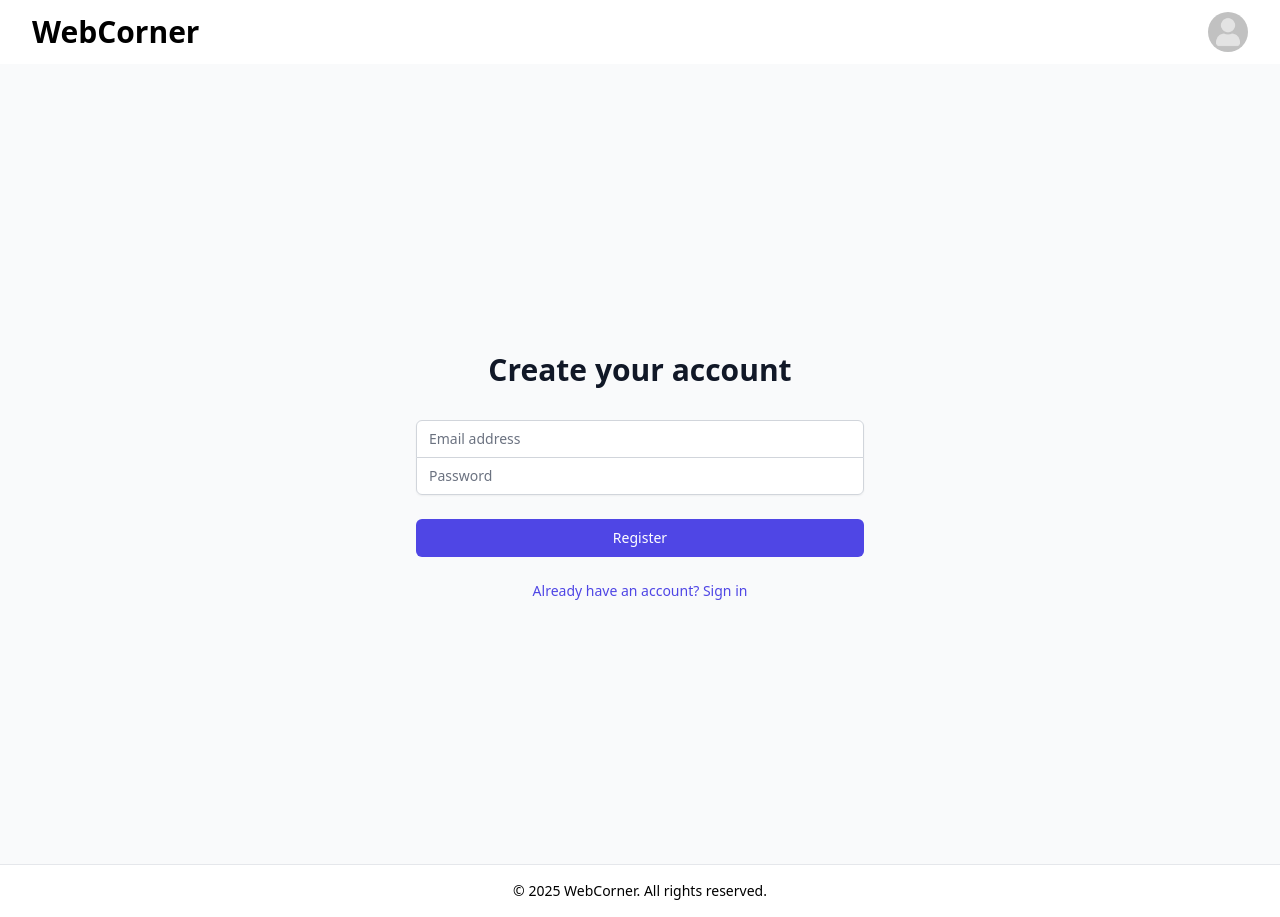
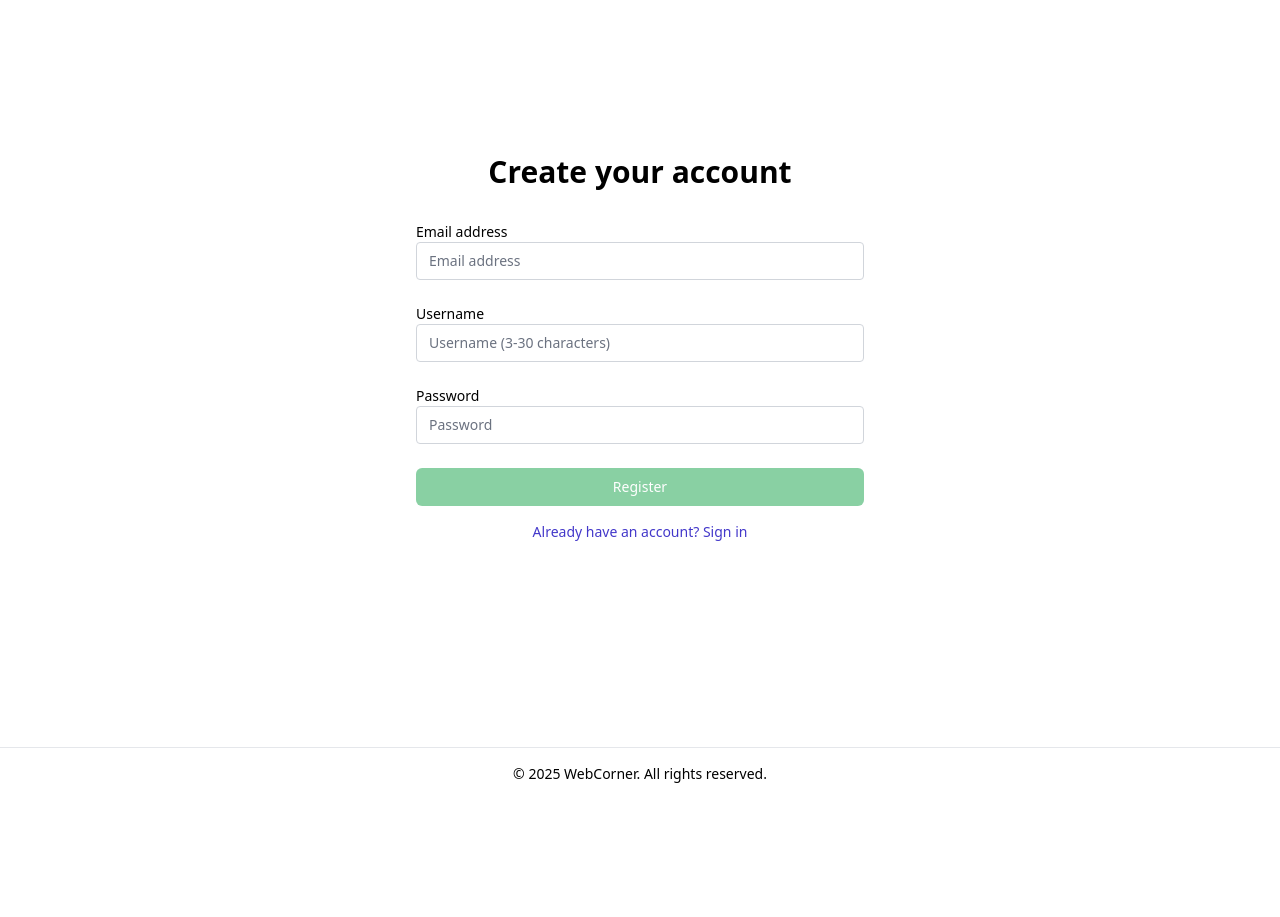
Before and after one commit to Git-Bread/WebCorner, a Nuxt app: page /register in a window 1280 px wide. After the commit the page ends 800 px from the top, so only its background shows below. Built offline with nearby package versions, Linux system fonts and the light colour scheme; no server answers.

Commit message:
heavy polish of registration and login pages aswell as connecting them for firebase, only step left on authentication is re-routing

```diff
--- /dev/null
+++ b/components/headers/NonAuthedHeader.vue
@@ -0,0 +1,17 @@
+<template>
+    <header class="shadow-md">
+      <div class="mx-auto px-4 sm:px-6 lg:px-8">
+        <div class="flex items-center justify-between h-16">
+          <!-- Site Title on the left -->
+          <div class="flex items-center">
+            <NuxtLink to="/">
+              <h1 class="text-3xl font-bold">WebCorner</h1>
+            </NuxtLink>
+          </div>
+
+          <!-- Empty space in the middle -->
+          <div class="flex-grow"></div>
+        </div>
+      </div>
+    </header>
+  </template>
--- /dev/null
+++ b/layouts/auth.vue
@@ -0,0 +1,17 @@
+<template>
+    <div class="default-layout min-h-screen flex flex-col">
+      <HeadersNonAuthedHeader />
+      <ClientOnly>
+      <main class="flex-grow">
+        <slot />
+      </main>
+      <StandardFooter />
+      </ClientOnly>
+    </div>
+  </template>
+
+  <script setup>
+import { HeadersNonAuthedHeader } from '#components';
+
+
+  </script>
--- a/pages/login.vue
+++ b/pages/login.vue
@@ -1,58 +1,52 @@
 <template>
-  <div class="min-h-screen flex items-center justify-center bg-gray-50 py-12 px-4 sm:px-6 lg:px-8">
+  <div class="min-h-[90vh] flex items-center justify-center py-12 px-4 sm:px-6 lg:px-8">
     <div class="max-w-md w-full space-y-8">
-      <div class="text-center">
-        <h2 class="mt-6 text-3xl font-extrabold text-gray-900">Sign in to your account</h2>
-      </div>
+      <h2 class="mt-6 text-3xl font-extrabold text-center">Sign in to your account</h2>
+
       <form class="mt-8 space-y-6" @submit.prevent="handleLogin">
-        <div class="rounded-md shadow-sm -space-y-px">
-          <div>
-            <label for="email-address" class="sr-only">Email address</label>
-            <input
-              id="email-address"
-              name="email"
-              type="email"
-              autocomplete="email"
-              required
-              v-model="email"
-              class="appearance-none rounded-none relative block w-full px-3 py-2 border border-gray-300 placeholder-gray-500 text-gray-900 rounded-t-md focus:outline-none focus:ring-indigo-500 focus:border-indigo-500 focus:z-10 sm:text-sm"
-              placeholder="Email address"
-            />
-          </div>
-          <div>
-            <label for="password" class="sr-only">Password</label>
-            <input
-              id="password"
-              name="password"
-              type="password"
-              autocomplete="current-password"
-              required
-              v-model="password"
-              class="appearance-none rounded-none relative block w-full px-3 py-2 border border-gray-300 placeholder-gray-500 text-gray-900 rounded-b-md focus:outline-none focus:ring-indigo-500 focus:border-indigo-500 focus:z-10 sm:text-sm"
-              placeholder="Password"
-            />
-          </div>
+        <!-- Email field -->
+        <div>
+          <label for="email-address" class="block text-sm font-medium">Email address</label>
+          <input id="email-address" name="email" type="email" autocomplete="email" required
+            placeholder="Email address" v-model="formData.email"
+            @blur="validateField('email')"
+            :class="[baseInputClass, errors.email ? errorClass : normalClass]"/>
+          <p v-if="errors.email" class="mt-1 text-sm text-red-600">{{ errors.email }}</p>
         </div>
 
-        <div v-if="error" class="text-red-500 text-sm">{{ error }}</div>
+        <!-- Password field -->
+        <div>
+          <label for="password" class="block text-sm font-medium">Password</label>
+          <input id="password" name="password" type="password" autocomplete="current-password" required
+            placeholder="Password" v-model="formData.password"
+            :class="[baseInputClass, errors.password ? errorClass : normalClass]"/>
+          <p v-if="errors.password" class="mt-1 text-sm text-red-600">{{ errors.password }}</p>
+        </div>
+
+        <!-- General error message -->
+        <div v-if="generalError" class="text-red-500 text-sm p-3 bg-red-50 border border-red-200 rounded flex">
+          <svg xmlns="http://www.w3.org/2000/svg" class="h-5 w-5 mr-2 text-red-500" viewBox="0 0 20 20" fill="currentColor">
+            <path fill-rule="evenodd" d="M10 18a8 8 0 100-16 8 8 0 000 16zM8.707 7.293a1 1 0 00-1.414 1.414L8.586 10l-1.293 1.293a1 1 0 101.414 1.414L10 11.414l1.293 1.293a1 1 0 001.414-1.414L11.414 10l1.293-1.293a1 1 0 00-1.414-1.414L10 8.586 8.707 7.293z" clip-rule="evenodd" />
+          </svg>
+          <span>{{ generalError }}</span>
+        </div>
 
         <div>
-          <button
-            type="submit"
-            class="group relative w-full flex justify-center py-2 px-4 border border-transparent text-sm font-medium rounded-md text-white bg-indigo-600 hover:bg-indigo-700 focus:outline-none focus:ring-2 focus:ring-offset-2 focus:ring-indigo-500"
-            :disabled="loading"
-          >
+          <button type="submit"
+            class="w-full flex justify-center py-2 px-4 border border-transparent text-sm font-medium rounded-md text-white bg-green-600 hover:bg-green-700 focus:outline-none focus:ring-2 focus:ring-offset-2 focus:ring-green-500"
+            :disabled="loading || !isFormValid"
+            :class="{ 'opacity-50 cursor-not-allowed': !isFormValid || loading }">
             <span v-if="loading" class="absolute left-0 inset-y-0 flex items-center pl-3">
-              <!-- Loading spinner could go here -->
+              <svg class="animate-spin h-5 w-5 text-white" xmlns="http://www.w3.org/2000/svg" fill="none" viewBox="0 0 24 24">
+                <circle class="opacity-25" cx="12" cy="12" r="10" stroke="currentColor" stroke-width="4"></circle>
+                <path class="opacity-75" fill="currentColor" d="M4 12a8 8 0 018-8V0C5.373 0 0 5.373 0 12h4zm2 5.291A7.962 7.962 0 014 12H0c0 3.042 1.135 5.824 3 7.938l3-2.647z"></path>
+              </svg>
             </span>
             Sign in
           </button>
-        </div>
-
-        <div class="text-sm text-center mt-4">
-          <NuxtLink to="/register" class="font-medium text-indigo-600 hover:text-indigo-500">
-            Don't have an account? Register
-          </NuxtLink>
+          <div class="text-sm text-center mt-4">
+            <NuxtLink to="/register" class="font-medium hover:underline text-indigo-700">Don't have an account? Register</NuxtLink>
+          </div>
         </div>
       </form>
     </div>
@@ -60,25 +54,83 @@
 </template>
 
 <script setup>
-import { ref } from 'vue'
+import { ref, reactive, computed } from 'vue'
 
-const email = ref('')
-const password = ref('')
-const error = ref('')
+definePageMeta({ layout: 'auth' })
+
+// Common field classes
+const baseInputClass = 'appearance-none rounded relative block w-full px-3 py-2 border text-gray-900 focus:outline-none focus:z-10 sm:text-sm'
+const errorClass = 'border-red-500 focus:ring-red-500 focus:border-red-500'
+const normalClass = 'border-gray-300 placeholder-gray-500 focus:ring-indigo-500 focus:border-indigo-500'
+
+// Form data and errors
+const formData = reactive({ email: '', password: '' })
+const errors = reactive({ email: '', password: '' })
+const generalError = ref('')
 const loading = ref(false)
 const { login } = useAuth()
 
+// Simple login validation
+const loginSchema = {
+  email: {
+    safeParse: (value) => {
+      const emailRegex = /^[^\s@]+@[^\s@]+\.[^\s@]+$/
+      if (!emailRegex.test(value)) {
+        return {
+          success: false,
+          error: { errors: [{ message: "Please enter a valid email address" }] }
+        }
+      }
+      return { success: true }
+    }
+  }
+}
+
+// Validate Email
+const validateField = (field) => {
+  if (field !== 'email') return
+
+  const value = formData[field]
+  if (!value) return
+
+  const fieldSchema = loginSchema[field]
+  if (!fieldSchema) return
+
+  const result = fieldSchema.safeParse(value)
+  errors[field] = result.success ? '' : result.error.errors[0].message
+}
+
+// Form validity check, checks so fields are not empty and no errors are present
+const isFormValid = computed(() => {
+  return formData.email && formData.password && !errors.email
+})
+
 const handleLogin = async () => {
-  loading.value = true
-  error.value = ''
+  validateField('email')
+  if (!isFormValid.value) return
 
-  const result = await login(email.value, password.value)
+  generalError.value = ''
 
-  if (!result.success) {
-    error.value = result.error
+  try {
+    loading.value = true
+    const result = await login(formData.email, formData.password)
+
+    if (!result.success) {
+      generalError.value = 'Invalid email or password'
+
+      // Log the error to console in development mode, debugging, should not be in production since it says what type of error it is
+      if (process.env.NODE_ENV === 'development') {
+        console.error('Login error:', result.error)
+        console.error(process.env.NODE_ENV)
+      }
+    } else {
+      // ADDITIONAL LOGIC FOR SUCCESSFUL LOGIN
+    }
+  } catch (error) {
+    console.error('Login error:', error)
+    generalError.value = 'An unexpected error occurred. Please try again.'
+  } finally {
+    loading.value = false
   }
-  // Remove any redirect logic
-
-  loading.value = false
 }
 </script>
--- a/pages/register.vue
+++ b/pages/register.vue
@@ -1,58 +1,74 @@
 <template>
-    <div class="min-h-screen flex items-center justify-center bg-gray-50 py-12 px-4 sm:px-6 lg:px-8">
-      <div class="max-w-md w-full space-y-8">
-        <div class="text-center">
-          <h2 class="mt-6 text-3xl font-extrabold text-gray-900">Create your account</h2>
+  <div class="min-h-[90vh] flex items-center justify-center py-12 px-4 sm:px-6 lg:px-8">
+    <div class="max-w-md w-full space-y-8 pb-12">
+      <h2 class="mt-6 text-3xl font-extrabold text-center">Create your account</h2>
+
+      <form class="mt-8 space-y-6" @submit.prevent="handleRegister">
+        <!-- Email field -->
+        <div>
+          <label for="email-address" class="block text-sm font-medium">Email address</label>
+          <input id="email-address" name="email" type="email" autocomplete="email" required
+            placeholder="Email address" v-model="formData.email"
+            @input="validateField('email')" @blur="validateField('email')"
+            :class="[baseInputClass, errors.email ? errorClass : normalClass]"/>
+          <p v-if="errors.email" class="mt-1 text-sm text-red-600">{{ errors.email }}</p>
         </div>
-        <form class="mt-8 space-y-6" @submit.prevent="handleRegister">
-          <div class="rounded-md shadow-sm -space-y-px">
+
+        <!-- Username field -->
         <div>
-              <label for="email-address" class="sr-only">Email address</label>
-              <input
-                id="email-address"
-                name="email"
-                type="email"
-                autocomplete="email"
-                required
-                v-model="email"
-                class="appearance-none rounded-none relative block w-full px-3 py-2 border border-gray-300 placeholder-gray-500 text-gray-900 rounded-t-md focus:outline-none focus:ring-indigo-500 focus:border-indigo-500 focus:z-10 sm:text-sm"
-                placeholder="Email address"
-              />
+          <label for="username" class="block text-sm font-medium">Username</label>
+          <input id="username" name="username" type="text" autocomplete="username" required
+            placeholder="Username (3-30 characters)" v-model="formData.username"
+            @input="validateField('username')" @blur="validateField('username')"
+            :class="[baseInputClass, errors.username ? errorClass : normalClass]"/>
+          <p v-if="errors.username" class="mt-1 text-sm text-red-600">{{ errors.username }}</p>
         </div>
+
+        <!-- Password field -->
         <div>
-              <label for="password" class="sr-only">Password</label>
-              <input
-                id="password"
-                name="password"
-                type="password"
-                autocomplete="new-password"
-                required
-                v-model="password"
-                class="appearance-none rounded-none relative block w-full px-3 py-2 border border-gray-300 placeholder-gray-500 text-gray-900 rounded-b-md focus:outline-none focus:ring-indigo-500 focus:border-indigo-500 focus:z-10 sm:text-sm"
-                placeholder="Password"
-              />
+          <label for="password" class="block text-sm font-medium">Password</label>
+          <input id="password" name="password" type="password" autocomplete="new-password" required
+            placeholder="Password" v-model="formData.password"
+            @input="validateField('password')" @blur="validateField('password')"
+            :class="[baseInputClass, errors.password ? errorClass : normalClass]"/>
+          <p v-if="errors.password" class="mt-1 text-sm text-red-600">{{ errors.password }}</p>
+
+          <!-- Password strength indicator -->
+          <div v-if="formData.password && !errors.password" class="mt-1">
+            <div class="h-1 w-full bg-gray-200 rounded-full overflow-hidden">
+              <div :class="['h-full', strengthColor]" :style="{ width: passwordStrength + '%' }"></div>
+            </div>
+            <p class="text-xs mt-1">{{ strengthText }}</p>
           </div>
         </div>
 
-          <div v-if="error" class="text-red-500 text-sm">{{ error }}</div>
+        <!-- General error message -->
+        <div v-if="generalError" class="text-red-500 text-sm p-3 bg-red-50 border border-red-200 rounded flex">
+          <svg xmlns="http://www.w3.org/2000/svg" class="h-5 w-5 mr-2 text-red-500" viewBox="0 0 20 20" fill="currentColor">
+            <path fill-rule="evenodd" d="M10 18a8 8 0 100-16 8 8 0 000 16zM8.707 7.293a1 1 0 00-1.414 1.414L8.586 10l-1.293 1.293a1 1 0 101.414 1.414L10 11.414l1.293 1.293a1 1 0 001.414-1.414L11.414 10l1.293-1.293a1 1 0 00-1.414-1.414L10 8.586 8.707 7.293z" clip-rule="evenodd" />
+          </svg>
+          <span>{{ generalError }}</span>
+        </div>
 
+        <!-- Submit button and login link -->
         <div>
-            <button
-              type="submit"
-              class="group relative w-full flex justify-center py-2 px-4 border border-transparent text-sm font-medium rounded-md text-white bg-indigo-600 hover:bg-indigo-700 focus:outline-none focus:ring-2 focus:ring-offset-2 focus:ring-indigo-500"
-              :disabled="loading"
-            >
+          <button type="submit"
+            class="w-full flex justify-center py-2 px-4 border border-transparent text-sm font-medium rounded-md text-white bg-green-600 hover:bg-green-700 focus:outline-none focus:ring-2 focus:ring-offset-2 focus:ring-green-500"
+            :disabled="loading || !isFormValid"
+            :class="{ 'opacity-50 cursor-not-allowed': !isFormValid }">
             <span v-if="loading" class="absolute left-0 inset-y-0 flex items-center pl-3">
-                <!-- Loading spinner could go here -->
+              <svg class="animate-spin h-5 w-5 text-white" xmlns="http://www.w3.org/2000/svg" fill="none" viewBox="0 0 24 24">
+                <circle class="opacity-25" cx="12" cy="12" r="10" stroke="currentColor" stroke-width="4"></circle>
+                <path class="opacity-75" fill="currentColor" d="M4 12a8 8 0 018-8V0C5.373 0 0 5.373 0 12h4zm2 5.291A7.962 7.962 0 014 12H0c0 3.042 1.135 5.824 3 7.938l3-2.647z"></path>
+              </svg>
             </span>
             Register
           </button>
-          </div>
-
           <div class="text-sm text-center mt-4">
-            <NuxtLink to="/login" class="font-medium text-indigo-600 hover:text-indigo-500">
+            <NuxtLink to="/login" class="font-medium text-indigo-700 hover:underline">
               Already have an account? Sign in
             </NuxtLink>
+          </div>
         </div>
       </form>
     </div>
@@ -60,24 +76,147 @@
 </template>
 
 <script setup>
-  import { ref } from 'vue'
+import { ref, reactive, computed } from 'vue'
+import { userSchema, safeValidateUser } from '~/schemas/userSchemas'
+import { collection, doc, setDoc } from 'firebase/firestore'
 
-  const email = ref('')
-  const password = ref('')
-  const error = ref('')
+definePageMeta({ layout: 'auth' })
+
+// Common classes
+const baseInputClass = 'appearance-none rounded relative block w-full px-3 py-2 border text-gray-900 focus:outline-none focus:z-10 sm:text-sm'
+const errorClass = 'border-red-500 focus:ring-red-500 focus:border-red-500'
+const normalClass = 'border-gray-300 placeholder-gray-500 focus:ring-indigo-500 focus:border-indigo-500'
+
+// Form data and errors
+const formData = reactive({ email: '', username: '', password: '' })
+const errors = reactive({ email: '', username: '', password: '' })
+const generalError = ref('')
 const loading = ref(false)
 const { register } = useAuth()
 
+// Registration schema using references from userSchema
+const registrationSchema = {
+  email: userSchema.shape.email,
+  username: userSchema.shape.username,
+  password: {
+    safeParse: (value) => {
+      if (value.length < 6) {
+        return {
+          success: false,
+          error: { errors: [{ message: "Password must be at least 6 characters" }] }
+        }
+      }
+      return { success: true }
+    }
+  }
+}
+
+// Field validation
+const validateField = (field) => {
+  const value = formData[field]
+  if (!value) return // Skip empty fields during typing
+
+  const fieldSchema = registrationSchema[field]
+  if (!fieldSchema) return
+
+  const result = fieldSchema.safeParse(value)
+  errors[field] = result.success ? '' : result.error.errors[0].message
+}
+
+// Password strength calculator
+const passwordStrength = computed(() => {
+  const password = formData.password
+  if (!password) return 0
+
+  let score = 0
+  if (password.length >= 8) score += 25
+  else if (password.length >= 6) score += 10
+  if (/\d/.test(password)) score += 25
+  if (/[a-z]/.test(password) && /[A-Z]/.test(password)) score += 25
+  if (/[^a-zA-Z0-9]/.test(password)) score += 25
+
+  return Math.min(score, 100)
+})
+
+// Computed properties for password strength UI
+const strengthColor = computed(() =>
+  passwordStrength.value < 33 ? 'bg-red-500' :
+  passwordStrength.value < 66 ? 'bg-yellow-500' : 'bg-green-500'
+)
+const strengthText = computed(() =>
+  passwordStrength.value < 33 ? 'Weak password' :
+  passwordStrength.value < 66 ? 'Medium strength' : 'Strong password'
+)
+
+// Form validity check
+const isFormValid = computed(() => {
+  const hasRequiredFields = formData.email && formData.username && formData.password
+  const hasNoErrors = !errors.email && !errors.username && !errors.password
+  return hasRequiredFields && hasNoErrors
+})
+
+// Form submission handler
 const handleRegister = async () => {
+  // Validate all fields
+  ['email', 'username', 'password'].forEach(field => validateField(field))
+  if (!isFormValid.value) return
+
+  generalError.value = ''
+  try {
     loading.value = true
-    error.value = ''
-
-    const result = await register(email.value, password.value)
+    const result = await register(formData.email, formData.password)
 
     if (!result.success) {
-      error.value = result.error
+      // Check for specific Firebase error messages and provide user-friendly responses
+      if (result.error?.includes('auth/email-already-in-use') || result.error?.includes('email-already-in-use')) {
+        generalError.value = 'This email is already registered. Please use a different email or sign in.'
+      } else {
+        generalError.value = 'Failed to register. Please try again.'
+      }
+      if (process.env.NODE_ENV === 'development') {
+        console.error('Registration error:', result.error)
+      }
+      loading.value = false
+      return
     }
 
+    // Create user document in Firestore
+    try {
+      const { auth, firestore } = useFirebase()
+      const uid = auth.currentUser?.uid
+
+      if (!uid) throw new Error('User ID not found after registration')
+
+      // Prepare user data according to userSchema
+      const userData = {
+        id: uid,
+        username: formData.username,
+        email: formData.email,
+        profile_image_url: null,
+        bio: '',
+        servers: [],
+        createdAt: new Date(),
+        updatedAt: new Date(),
+        settings: {},
+        components: {}
+      }
+
+      // Validate and save user
+      const userValidation = safeValidateUser(userData)
+      if (!userValidation.success) throw new Error('Invalid user data')
+
+      await setDoc(doc(collection(firestore, 'users'), uid), userData)
+      navigateTo('/dashboard')
+
+    } catch (err) {
+      console.error('Error creating user document:', err)
+      generalError.value = 'Account created but profile setup failed. Please contact support.'
+    }
+  } catch (error) {
+    console.error('Registration error:', error)
+    generalError.value = 'An unexpected error occurred. Please try again.'
+  } finally {
     loading.value = false
   }
+}
 </script>
```
Lines whose indentation alone changed are shown as unchanged.
